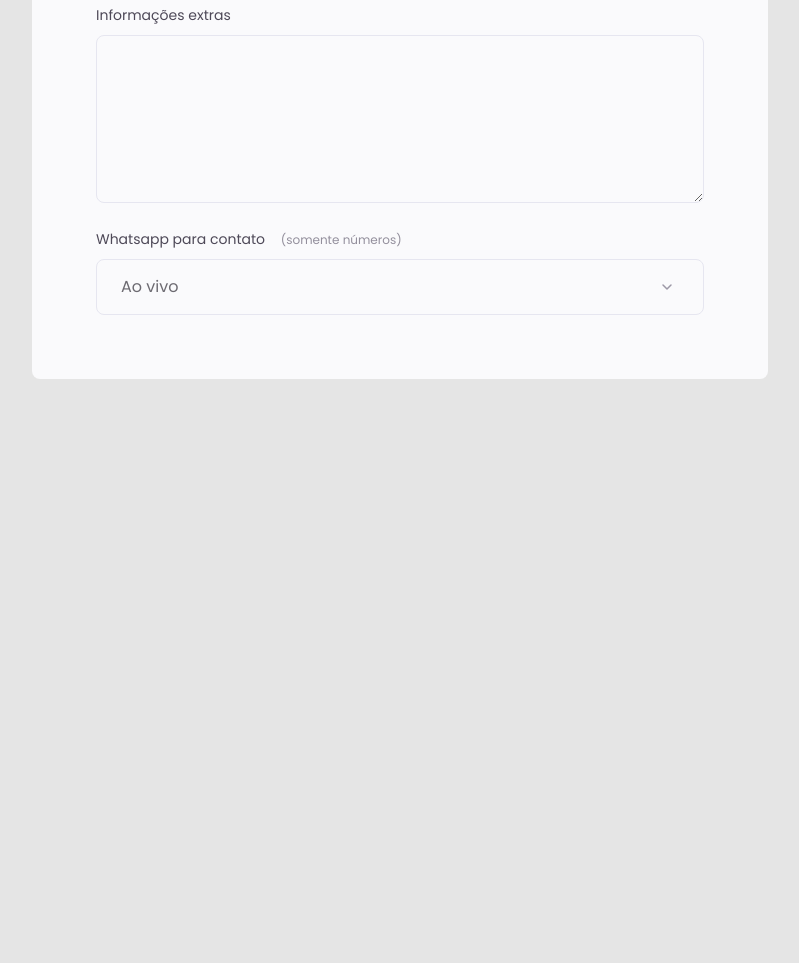
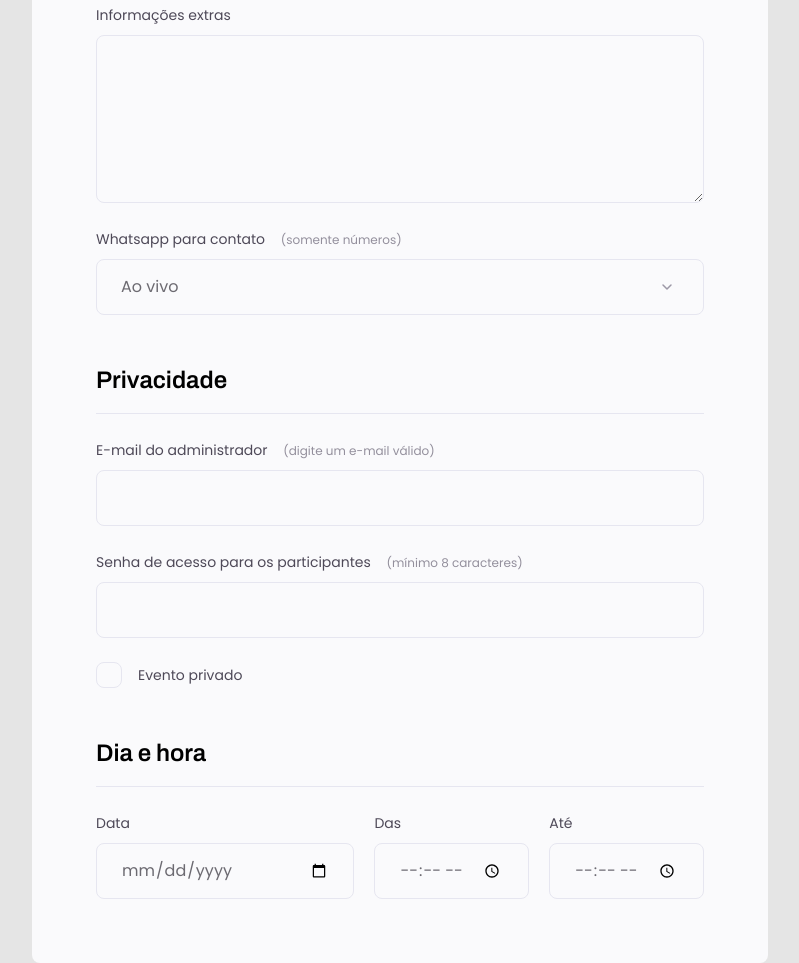
Before and after one commit to ArthurJRCelso/doZero, a plain HTML site: page intro/desafio3/campos-formularios.html in a window 1280 px wide. Shown: the part 744-1707 px from the top of the page, without its empty margins (240-1039 px from the left). Before the commit the page ends 1123 px from the top, so only its background shows below. Drawn offline with Linux system fonts and the light colour scheme.

Commit message:
revisão

```diff
--- a/intro/desafio3/campos-formularios.html
+++ b/intro/desafio3/campos-formularios.html
@@ -56,6 +56,50 @@
                 </div>
             </fieldset>
 
+            <fieldset>
+                <div class="fieldset-wrapper">
+                    <legend>Privacidade</legend>
+
+                    <div class="input-wrapper">
+                        <label for="event-email">E-mail do administrador <span>(digite um e-mail válido)</span></label>
+                        <input type="email" id="event-email"/>
+                    </div>
+
+                    <div class="input-wrapper">
+                        <label for="event-password">Senha de acesso para os participantes <span>(mínimo 8 caracteres)</span></label>
+                        <input type="password" id="event-password"/>
+                    </div>
+
+                    <div class="checkbox-wrapper">
+                        <input type="checkbox" id="event-private"/>
+                        <label for="event-private">Evento privado</label>
+                    </div>
+                </div>
+            </fieldset>
+
+            <fieldset>
+                <div class="fieldset-wrapper">
+                    <legend>Dia e hora</legend>
+
+                    <div class="col-3">
+                        <div class="input-wrapper">
+                            <label for="event-date">Data</label>
+                            <input type="date" id="event-date"/>
+                        </div>
+
+                        <div class="input-wrapper">
+                            <label for="event-begin ">Das</label>
+                            <input type="time" id="event-begin"/>
+                        </div>
+
+                        <div class="input-wrapper">
+                            <label for="event-end">Até</label>
+                            <input type="time" id="event-end"/>
+                        </div>
+                    </div>
+                </div>
+            </fieldset>
+
         </form>
     </div>
 </body>
--- a/intro/desafio3/style.css
+++ b/intro/desafio3/style.css
@@ -58,6 +58,10 @@ form {
     border-radius: 8px;
 
     padding: 64px;
+
+    display: flex;
+    flex-direction: column;
+    gap: 48px;
 }
 
 fieldset {
@@ -87,7 +91,8 @@ fieldset legend {
     flex-direction: column;
 }
 
-.input-wrapper label {
+.input-wrapper label,
+.checkbox-wrapper label {
     font-size: 14px;
     line-height: 24px;
 
@@ -139,3 +144,37 @@ fieldset legend {
     background-repeat: no-repeat;
     background-position: right 24px top 50%;
 }
+
+.col-3 {
+    display: flex;
+    gap: 20px;
+}
+
+.col-3 > div:nth-child(1) {
+    width: 100%;
+}
+
+.checkbox-wrapper label {
+    margin: 0;
+    display: flex;
+    align-items: center;
+    gap: 16px;
+}
+
+.checkbox-wrapper input {
+    display: none;
+}
+
+.checkbox-wrapper label::before {
+    content: '';
+    width: 24px;
+    height: 24px;
+    display: block;
+
+    border: 1px solid #E6E6F0;
+    border-radius: 8px;
+}
+
+.checkbox-wrapper input:checked + label::before {
+
+}
```
